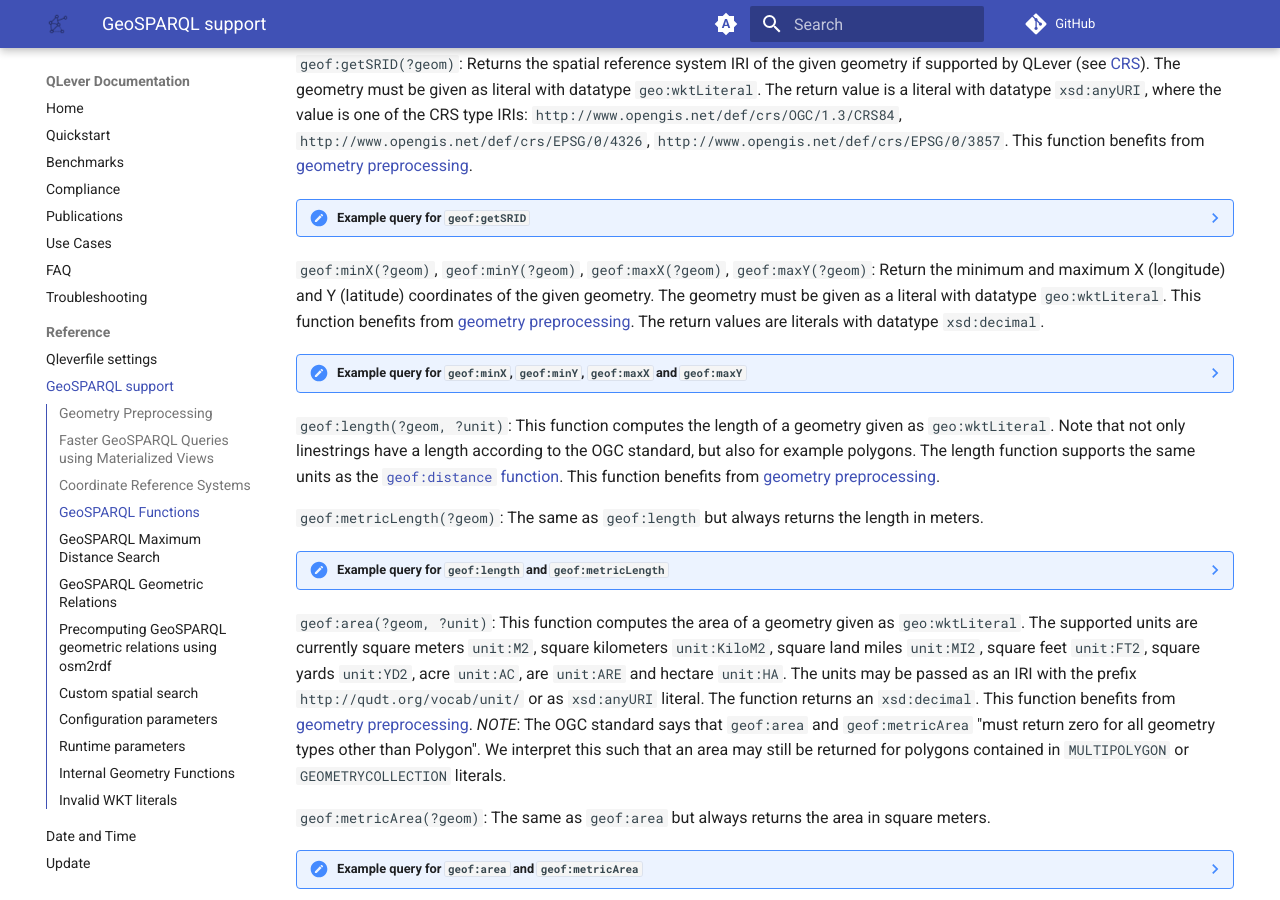
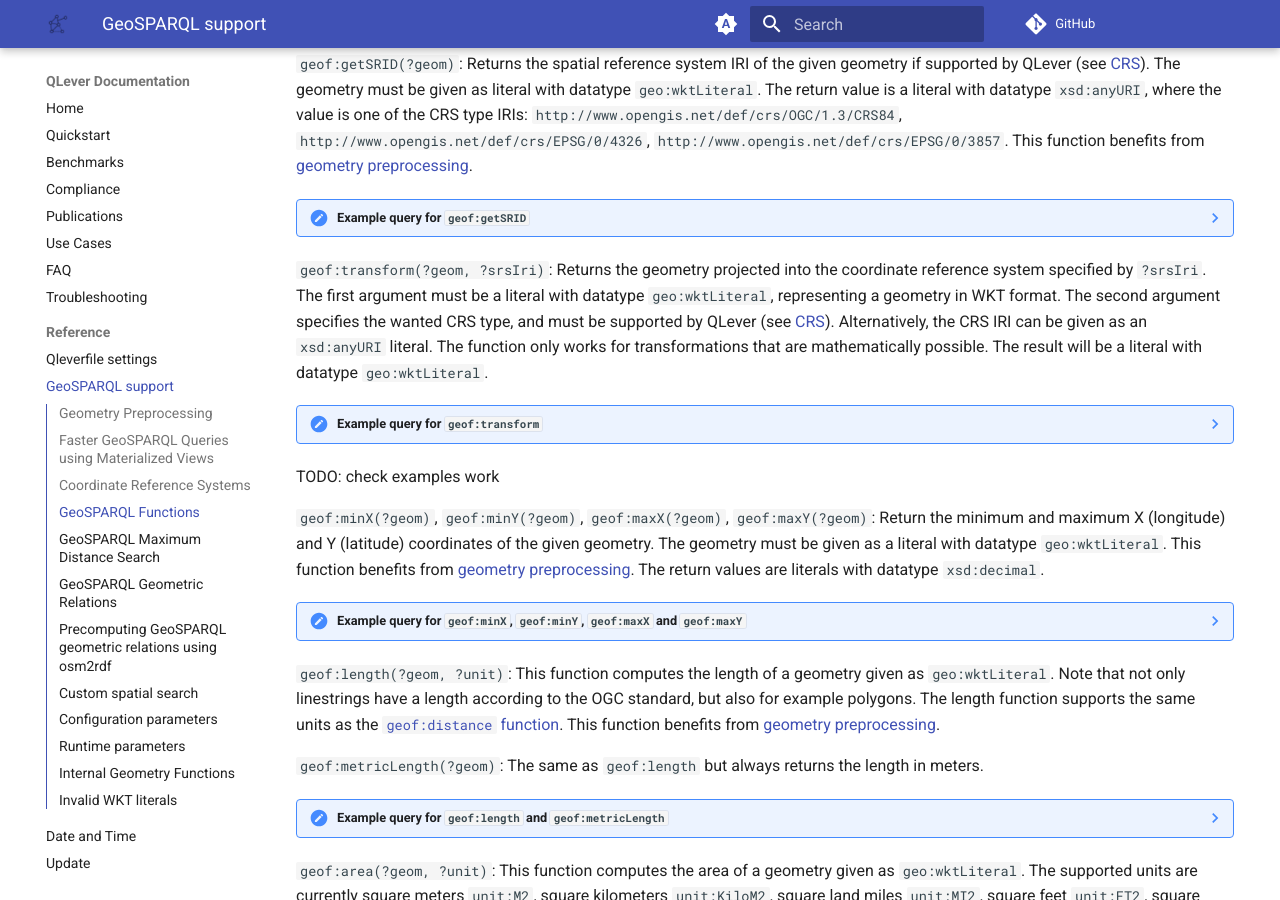
Before and after one commit to qlever-dev/qlever-docs, an MkDocs documentation site: the page built from docs/geosparql.md, in a window 1280 px wide and 900 px high, scrolled down 2856 px. Built offline with MkDocs 1.6.1 and Material for MkDocs 9.7.7, drawn with Linux system fonts in a browser that asks for light colours; plug-ins that fetch from the network failed and are left out; comment, search, counter and statistics services are not loaded; the version menu is left out.

Commit message:
transform docu

````diff
--- a/docs/geosparql.md
+++ b/docs/geosparql.md
@@ -194,7 +194,7 @@ from [geometry preprocessing](#geometry-preprocessing).
     }
     ```
 
-`geof:getSRID(?geom)`<a id="geof-geometrytype"></a>: Returns the spatial reference system IRI of the given geometry if supported by QLever (see [CRS](#coordinate-reference-systems)).
+`geof:getSRID(?geom)`<a id="geof-getsrid"></a>: Returns the spatial reference system IRI of the given geometry if supported by QLever (see [CRS](#coordinate-reference-systems)).
 The geometry must be given as literal with datatype `geo:wktLiteral`. The
 return value is a literal with datatype `xsd:anyURI`, where the value is one of
 the CRS type IRIs:
@@ -215,6 +215,34 @@ from [geometry preprocessing](#geometry-preprocessing).
       BIND(geof:getSRID("<http://www.opengis.net/def/crs/EPSG/0/4326> LINESTRING(4 2, 6 8)"^^geo:wktLiteral) AS ?wgs84)
     }
     ```
+
+`geof:transform(?geom, ?srsIri)`<a id="geof-transform"></a>:
+Returns the geometry projected into the coordinate reference system specified by `?srsIri`.
+The first argument must be a literal
+with datatype `geo:wktLiteral`, representing a geometry in WKT format. The
+second argument specifies the wanted CRS type, and must be supported by QLever (see [CRS](#coordinate-reference-systems)). Alternatively, the CRS IRI can
+be given as an `xsd:anyURI` literal. The function only works for transformations that are mathematically possible. The result will be a literal with datatype `geo:wktLiteral`.
+
+??? note "Example query for `geof:transform`"
+    ```sparql {data-demo-engine="osm-planet"}
+    PREFIX geo: <http://www.opengis.net/ont/geosparql#>
+    PREFIX geof: <http://www.opengis.net/def/function/geosparql/>
+    PREFIX xsd: <http://www.w3.org/2001/XMLSchema#>
+    SELECT * WHERE {
+      BIND ("POINT(7 47)"^^geo:wktLiteral AS ?a) # Point in CRS84
+      BIND ("<http://www.opengis.net/def/crs/EPSG/0/4326> POINT(47 7)"^^geo:wktLiteral AS ?b) # Point in WGS84
+
+      # Using xsd:anyURI for CRS IRIs
+      # These should return POINT(7 47) (a).
+      BIND (geof:transform(?a, "http://www.opengis.net/def/crs/OGC/1.3/CRS84"^^xsd:anyURI) AS a_crs84)
+      BIND (geof:transform(?b, "http://www.opengis.net/def/crs/OGC/1.3/CRS84"^^xsd:anyURI) AS ?b_crs84)
+
+      # These should return <http://www.opengis.net/def/crs/EPSG/0/4326> POINT(47 7) (b).
+      BIND (geof:transform(?a, "http://www.opengis.net/def/crs/EPSG/0/4326"^^xsd:anyURI) AS a_wgs84)
+      BIND (geof:transform(?b, "http://www.opengis.net/def/crs/EPSG/0/4326"^^xsd:anyURI) AS ?b_wgs84)
+    }
+    ```
+TODO: check examples work
 
 `geof:minX(?geom)`, `geof:minY(?geom)`, `geof:maxX(?geom)`, `geof:maxY(?geom)`<a id="geof-minmaxXY"></a>:
 Return the minimum and maximum X (longitude) and Y (latitude) coordinates of the
````
